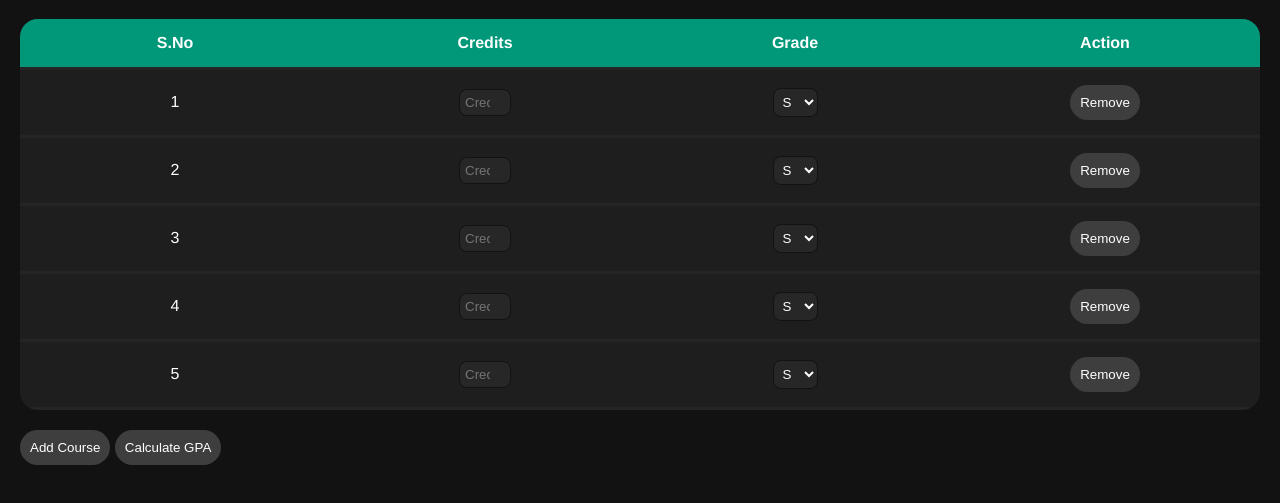
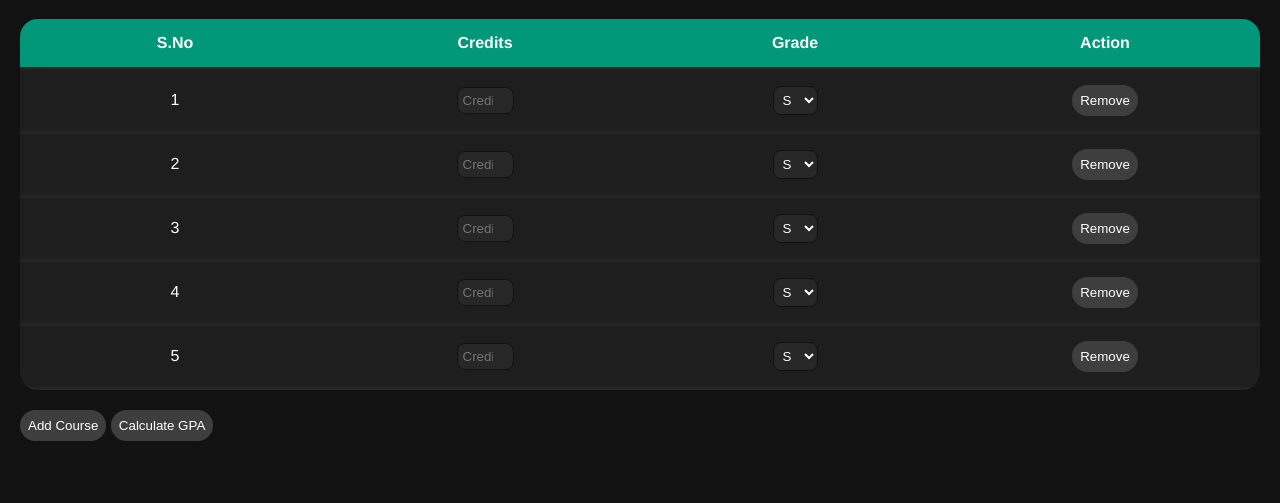
Before and after one commit to pengeon1/gpa-calculator, a plain HTML site: page static/index.html in a window 1280 px wide. Shown: the part 81-584 px from the top of the page. Drawn offline with Linux system fonts and the light colour scheme.

Commit message:
Update index.html

```diff
--- a/static/index.html
+++ b/static/index.html
@@ -57,14 +57,14 @@
         }
 
         .credit-input {
-            width: 40px;
+            width: 45px;
         }
 
         button {
             background-color: var(--button-bg);
             color: var(--text-color);
             border: none;
-            padding: 10px 10px;
+            padding: 8px 8px;
             cursor: pointer;
             transition: background-color 0.3s ease;
             border-radius: 18px;
```
